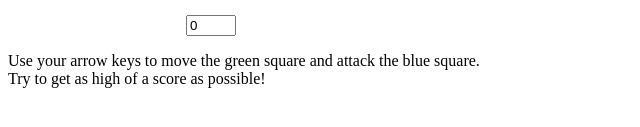
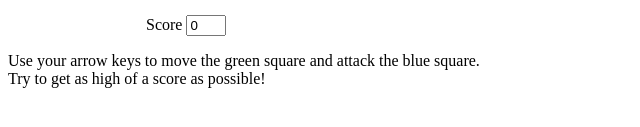
Before and after one commit to Phansa/Snake, a plain HTML site: page index.html in a window 1280 px wide. Shown: the part 421-548 px from the top of the page, 0-640 px from the left. Drawn offline with nearby package versions, Linux system fonts and the light colour scheme.

Commit message:
adding Score span

```diff
--- a/index.html
+++ b/index.html
@@ -35,9 +35,12 @@
 				top: 180px;
 			}
 			input{
-				margin-left:178px;
-				width: 50px;
-
+				width: 40px;
+			}
+			span
+			{
+				margin-left: 138px;
+				width:40 px;
 			}
 		</style>
 		<script src="javascripts/snake.js"> </script>
@@ -49,7 +52,7 @@
 			</div>
 		</div>
 		<br />
-		<input id="score" value="0"readonly> </input>
+		<span> Score </span> <input id="score" value="0" readonly> </input>
 		<br />
 		<p>
 			Use your arrow keys to move the green square and attack the blue square.
```
